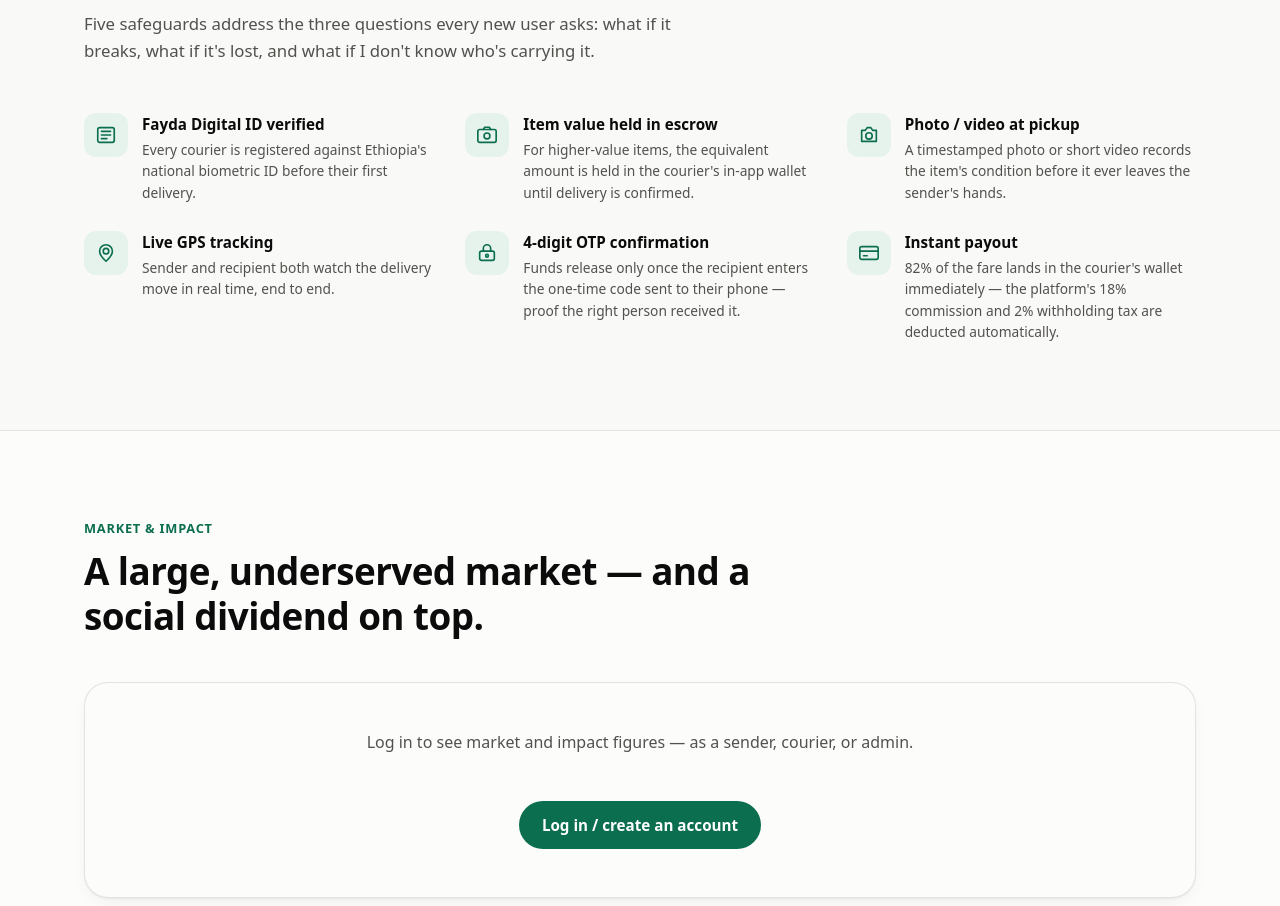
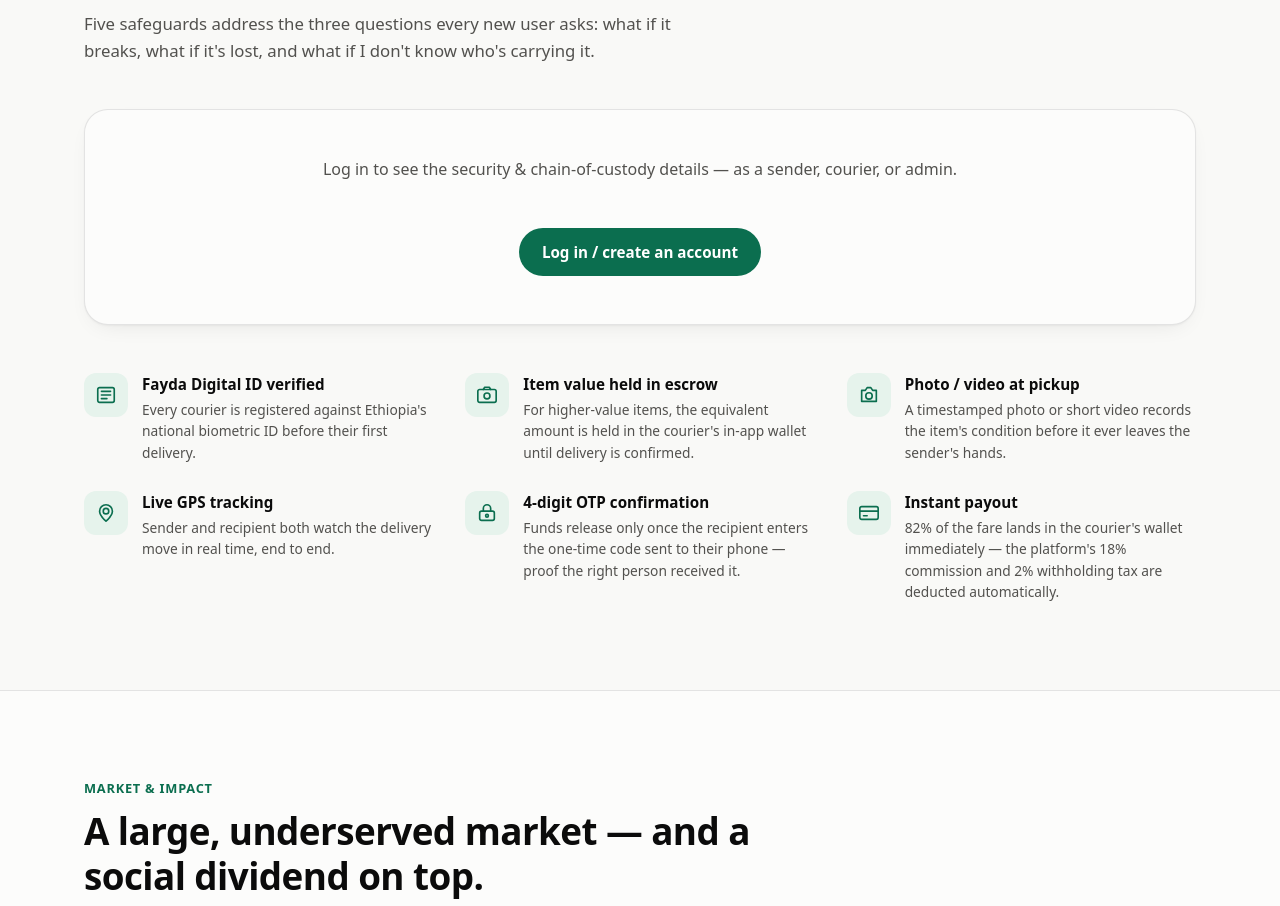
Before and after one commit to eshet1221-collab/Adera-Deilvery, a plain HTML site: page website/index.html in a window 1280 px wide. Shown: the part 4054-4960 px from the top of the page. Drawn offline with Linux system fonts and the light colour scheme.

Commit message:
Gate "Security & chain of custody" behind login too
Same any-account gate (admin, courier, or sender) as the other five
homepage sections. Only "The problem" (admin-only) and the hero/
footer stay outside this pattern.

```diff
--- a/website/assets/js/main.js
+++ b/website/assets/js/main.js
@@ -95,7 +95,8 @@
 
   // Any of the three account types (admin, courier, or a sender account)
   // unlocks these — "Live pricing", "The solution" (4 levels), "How it
-  // works", "Market & impact", and "Business model".
+  // works", "Security & chain of custody", "Market & impact", and
+  // "Business model".
   const isLoggedIn = Boolean(
     localStorage.getItem("loyal-admin-token") ||
       localStorage.getItem("loyal-token") ||
@@ -104,6 +105,7 @@
   applyGate("calculator", isLoggedIn);
   applyGate("solution", isLoggedIn);
   applyGate("how", isLoggedIn);
+  applyGate("security", isLoggedIn);
   applyGate("impact", isLoggedIn);
   applyGate("business", isLoggedIn);
 
--- a/website/index.html
+++ b/website/index.html
@@ -364,7 +364,14 @@
       <h2>Trust, built into every handoff.</h2>
       <p class="section-lede">Five safeguards address the three questions every new user asks: what if it breaks, what if it's lost, and what if I don't know who's carrying it.</p>
 
-      <ol class="flow">
+      <div id="securityLocked" class="calc-locked" hidden>
+        <p>Log in to see the security &amp; chain-of-custody details — as a sender, courier, or admin.</p>
+        <div class="hero-actions">
+          <a class="btn btn-primary" href="sender-login.html">Log in / create an account</a>
+        </div>
+      </div>
+
+      <ol id="securityUnlocked" class="flow">
         <li>
           <span class="flow-icon" aria-hidden="true"><svg viewBox="0 0 24 24" fill="none" stroke="currentColor" stroke-width="1.8" stroke-linecap="round" stroke-linejoin="round"><rect x="3" y="4" width="18" height="16" rx="2"/><path d="M7 8h10M7 12h10M7 16h6"/></svg></span>
           <div><strong>Fayda Digital ID verified</strong><p>Every courier is registered against Ethiopia's national biometric ID before their first delivery.</p></div>
```
